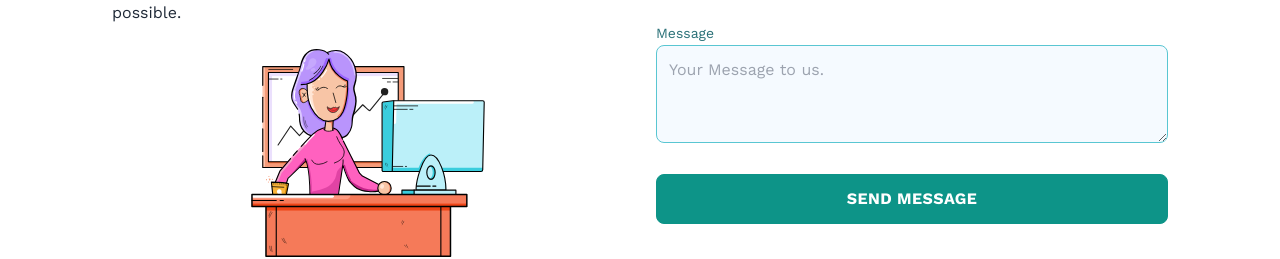
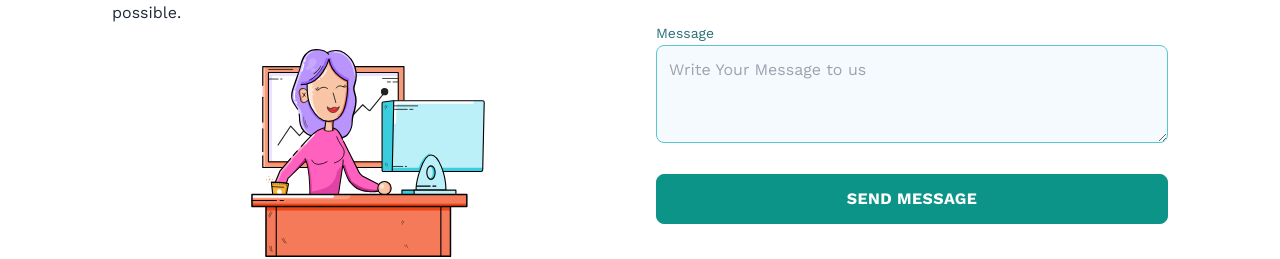
Before and after one commit to nazmul-nhb/verse-voyage, a React (Vite) app: page /contact in a window 1280 px wide. Shown: the part 431-690 px from the top of the page. Built offline with nearby package versions, Linux system fonts and the light colour scheme; a web font is replaced by a local one.

Commit message:
fixed some minor issues in contact page

```diff
--- a/src/pages/Contact/Contact.jsx
+++ b/src/pages/Contact/Contact.jsx
@@ -1,6 +1,6 @@
 import { useState } from 'react';
 import contactDoodle from '../../assets/doodle.svg';
-import success from '../../assets/success.png'
+import success from '../../assets/success.png';
 import { Helmet } from 'react-helmet-async';
 
 const Contact = () => {
@@ -10,7 +10,7 @@ const Contact = () => {
     const handleSubmit = (e) => {
         e.preventDefault();
 
-        const form = event.target;
+        const form = e.target;
 
         if (form.checkValidity()) {
             setShowModal(true);
@@ -49,7 +49,7 @@ const Contact = () => {
                 </div>
                 <div>
                     <label className="text-sm">Message</label>
-                    <textarea name='message' required id="message" rows="3" placeholder="Your Message to us." className="border border-[#59C6D2] rounded-lg focus:outline-0 w-full p-3 bg-[#328eff0c] focus:bg-[#328EFF26] transition duration-500"></textarea>
+                    <textarea name='message' required id="message" rows="3" placeholder="Write Your Message to us" className="border border-[#59C6D2] rounded-lg focus:outline-0 w-full p-3 bg-[#328eff0c] focus:bg-[#328EFF26] transition duration-500"></textarea>
                 </div>
                 <button type="submit" className="w-full flex items-center justify-center tracking-wide uppercase p-3 font-bold rounded-lg bg-teal-600 text-white border border-teal-600 hover:text-teal-600 hover:bg-transparent transition duration-500">Send Message</button>
             </form>
```
